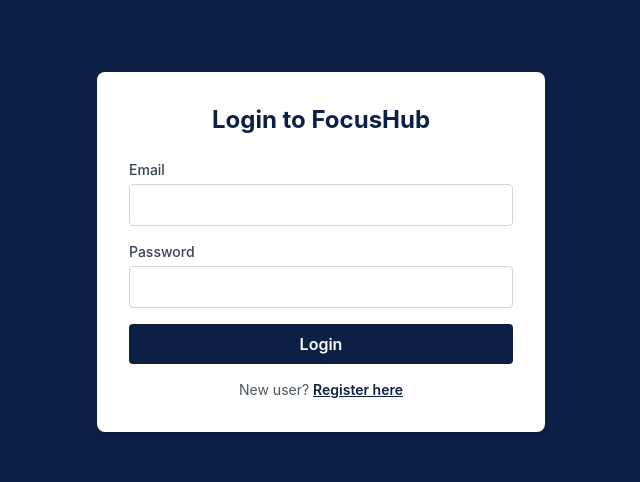
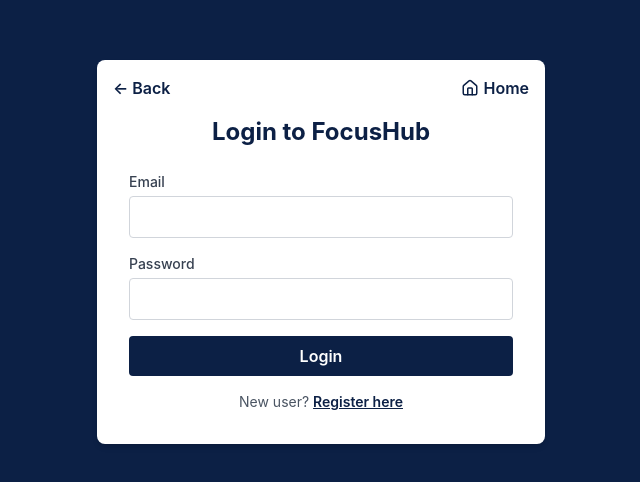
Before and after one commit to TamilSelvi072001/study-hub, a React (Create React App) app: page /login in a window 1280 px wide. Shown: the part 148-630 px from the top of the page, without its empty margins (319-959 px from the left). Built offline with nearby package versions, Linux system fonts and the light colour scheme.

Commit message:
Feature added in hub

```diff
--- a/src/component/hub/Hub.tsx
+++ b/src/component/hub/Hub.tsx
@@ -8,6 +8,9 @@
   DialogActions,
 } from "@mui/material";
 import { useStudyHubContext } from "../Context/StudyHubContext";
+import { useNavigate } from "react-router-dom";
+import Header from "../home/Header/Header";
+import Footer from "../home/Footer/Footer";
 
 // Define interfaces for Seat and TableData
 interface SeatData {
@@ -32,6 +35,7 @@
   const [selectedSeats, setSelectedSeats] = useState<Seat[]>([]);
   const [openDialog, setOpenDialog] = useState(false);
   let { tableDetails } = useStudyHubContext();
+  const navigate = useNavigate();
 
   const handleSeatClick = (tableId: number, seatId: number) => {
     const alreadySelected = selectedSeats.some(
@@ -54,6 +58,13 @@
 
   const handleBookingApi = async () => {
     const token = localStorage.getItem("token");
+    console.log(token, "token");
+
+    if (!token) {
+      alert("Please log in to confirm your booking.");
+      navigate("/login"); // change "/login" to your actual login route
+      return;
+    }
 
     try {
       const BASE_URL = "https://studyhub-1-9pee.onrender.com";
@@ -77,7 +88,7 @@
 
       alert("Booking successful!");
       setSelectedSeats([]);
-      setOpenDialog(false); // Close the dialog
+      setOpenDialog(false);
     } catch (error) {
       alert("Booking failed. Please try again.");
       console.error(error);
@@ -125,10 +136,8 @@
   };
 
   return (
-    <div className="p-6">
-      <Typography variant="h5" className="mb-4 font-bold text-white">
-        FocusHub Room Layout
-      </Typography>
+    <div>
+      <Header />
 
       <div className="relative bg-[#f5f5f5] border-4 border-[#0c2045] rounded-xl w-[800px] mx-auto p-10 grid grid-cols-2 gap-20 place-items-center">
         {tableDetails?.map((table: TableData) => (
@@ -232,6 +241,7 @@
           </Button>
         </DialogActions>
       </Dialog>
+      <Footer />
     </div>
   );
 };
--- a/src/component/hubDetail/HubCard.tsx
+++ b/src/component/hubDetail/HubCard.tsx
@@ -47,7 +47,7 @@
         <img
           src={
             imageUrl
-              ? `http://localhost:8080${imageUrl}` // <- Fix: prepend backend base URL
+              ? `https://studyhub-1-9pee.onrender.com${imageUrl}` // <- Fix: prepend backend base URL
               : "https://images.unsplash.com/photo-1616628182509-3d11d79c1e4a"
           }
           alt={hubName}
--- a/src/component/login/LoginPage.tsx
+++ b/src/component/login/LoginPage.tsx
@@ -1,6 +1,7 @@
 import React, { useState } from "react";
 import { loginUser } from "../../apiService/LoginService";
 import { useNavigate } from "react-router-dom";
+import { HomeIcon } from "lucide-react";
 
 const LoginPage: React.FC = () => {
   const [email, setEmail] = useState<string>("");
@@ -44,7 +45,24 @@
       )}
 
       <div className="bg-white p-8 rounded-lg shadow-md w-full max-w-md relative z-10">
-        <h2 className="text-2xl font-bold mb-6 text-center text-[#0c2045]">
+        <button
+          onClick={() => navigate(-1)}
+          className="absolute top-4 left-4 text-[#0c2045] font-semibold hover:text-[#143672] transition"
+          aria-label="Go back"
+        >
+          ← Back
+        </button>
+
+        {/* 🏠 Home Button - Top Right */}
+        <button
+          onClick={() => navigate("/")}
+          className="absolute top-4 right-4 flex items-center gap-1 text-[#0c2045] font-semibold hover:text-[#143672] transition"
+          aria-label="Go home"
+        >
+          <HomeIcon size={18} />
+          Home
+        </button>
+        <h2 className="text-2xl font-bold mt-6 mb-6 text-center text-[#0c2045]">
           Login to FocusHub
         </h2>
 
```
